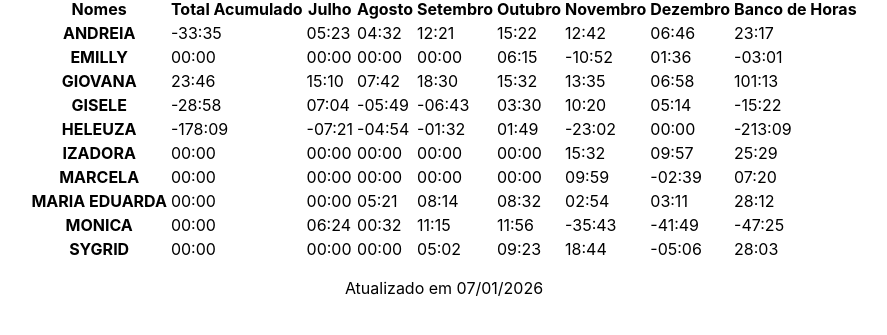
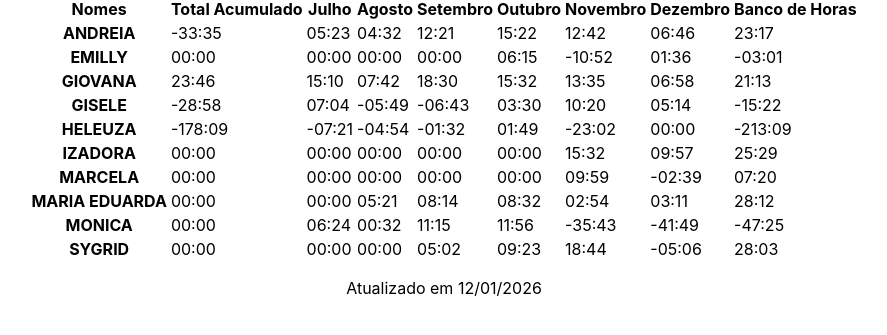
Before and after one commit to samucarv/dgimplantes, a Next.js app: page / in a window 1280 px wide. Shown: the part 339-674 px from the top of the page, without its empty margins (196-1083 px from the left). Built offline with nearby package versions, Linux system fonts and the light colour scheme.

Commit message:
atualizado

```diff
--- a/pages/index.js
+++ b/pages/index.js
@@ -94,7 +94,7 @@ export default function Home() {
               <td class="text-success">15:32</td>
               <td class="text-success">13:35</td>
               <td class="text-success">06:58</td>
-              <td class="text-success">101:13</td>
+              <td class="text-success">21:13</td>
             </tr>
 
             <tr>
@@ -201,7 +201,7 @@ export default function Home() {
 
 
 
-        <p>Atualizado em 07/01/2026</p>
+        <p>Atualizado em 12/01/2026</p>
 
         <script
           src="https://cdn.jsdelivr.net/npm/bootstrap@5.2.0-beta1/dist/js/bootstrap.bundle.min.js"
```
